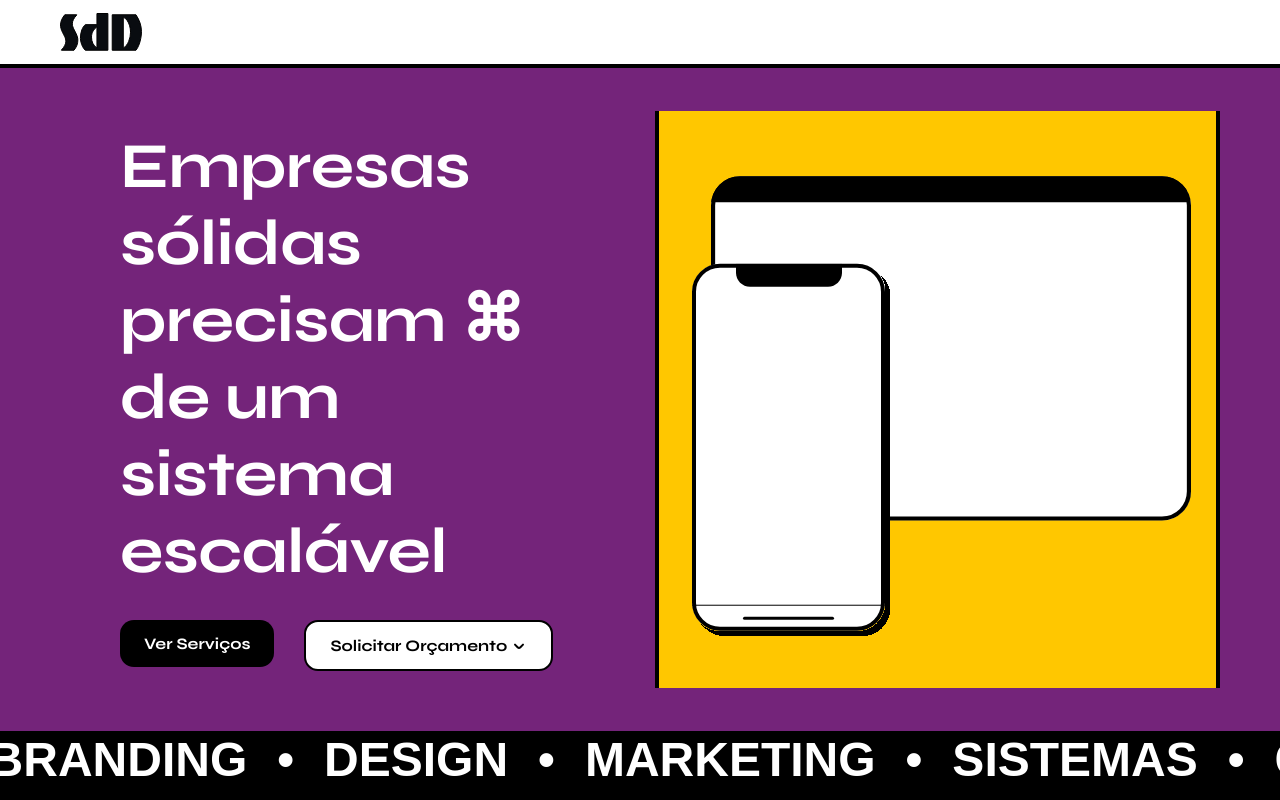
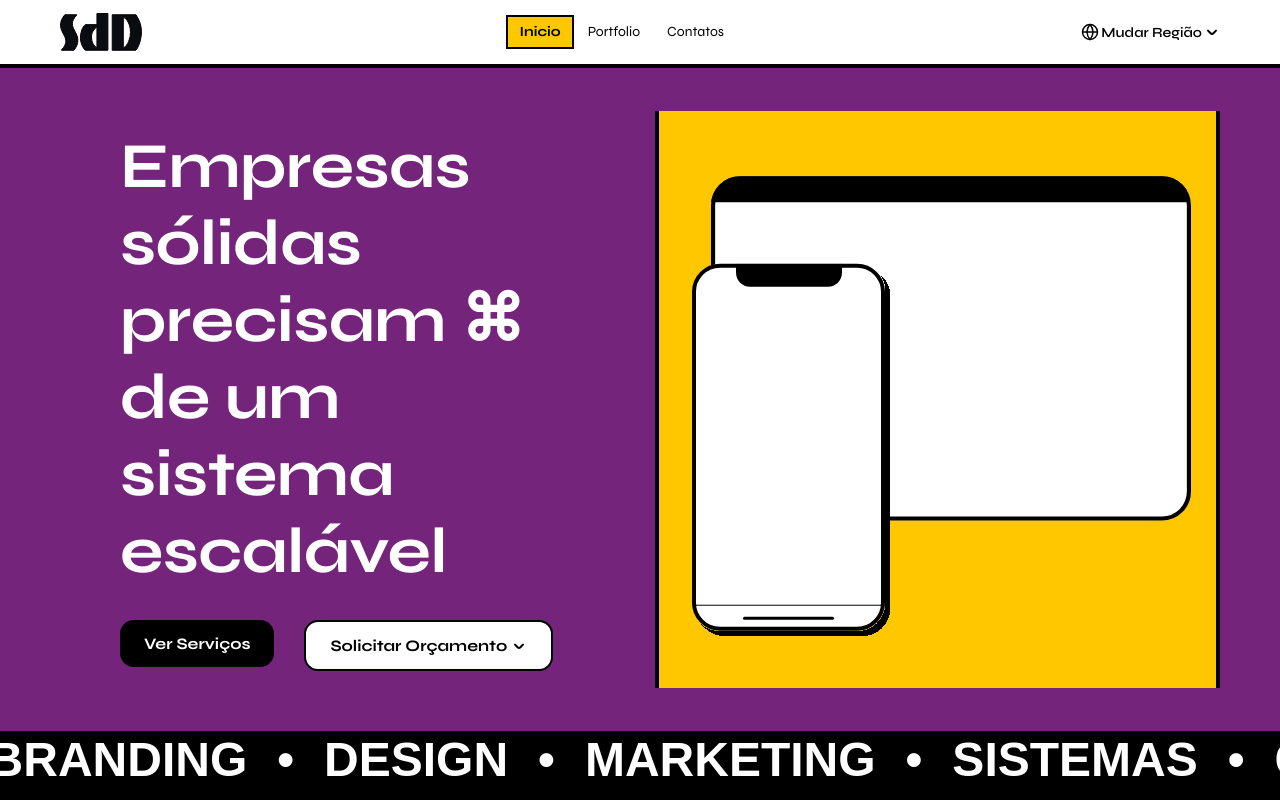
Before and after one commit to LyanBrito/sdd-rebranding.vite, a React (Vite) app: page / in a window 1280 px wide. Shown: the top 800 px of the page. Built offline with nearby package versions, Linux system fonts and the light colour scheme; a web font is replaced by a local one.

Commit message:
fix: invisible components

```diff
--- a/src/components/LangHandler.tsx
+++ b/src/components/LangHandler.tsx
@@ -18,9 +18,9 @@ export default function LangHandler({isContainerVisible, menuVariantes}: LangPro
         <>
             <S.DropdownContainer
                 initial={false}
-                animate={isContainerVisible ? "closed" : "open"}
+                animate={isContainerVisible ? "open" : "closed"}
                 variants={menuVariantes}
-                style={{ pointerEvents: isContainerVisible ? "none" : "auto" }}
+                style={{ pointerEvents: isContainerVisible ? "auto" : "none" }}
                 onClick={() => setIsVisible(!isVisible)}
                 whileTap={{scale: 0.98}}
             >
--- a/src/components/NavBar.tsx
+++ b/src/components/NavBar.tsx
@@ -11,9 +11,9 @@ export default function NavBar({page, menuVariants, isVisible}: NavBarProps) {
     return (
         <S.NavContainer
             initial={false}
-            animate={isVisible ? "closed" : "open"}
+            animate={isVisible ? "open" : "closed"}
             variants={menuVariants}
-            style={{pointerEvents: isVisible ? "none" : "auto"}}>
+            style={{pointerEvents: isVisible ? "auto" : "none"}}>
             <S.NavLink
                 actualPage={page === "/"}
                 href="/">Inicio</S.NavLink>
```
